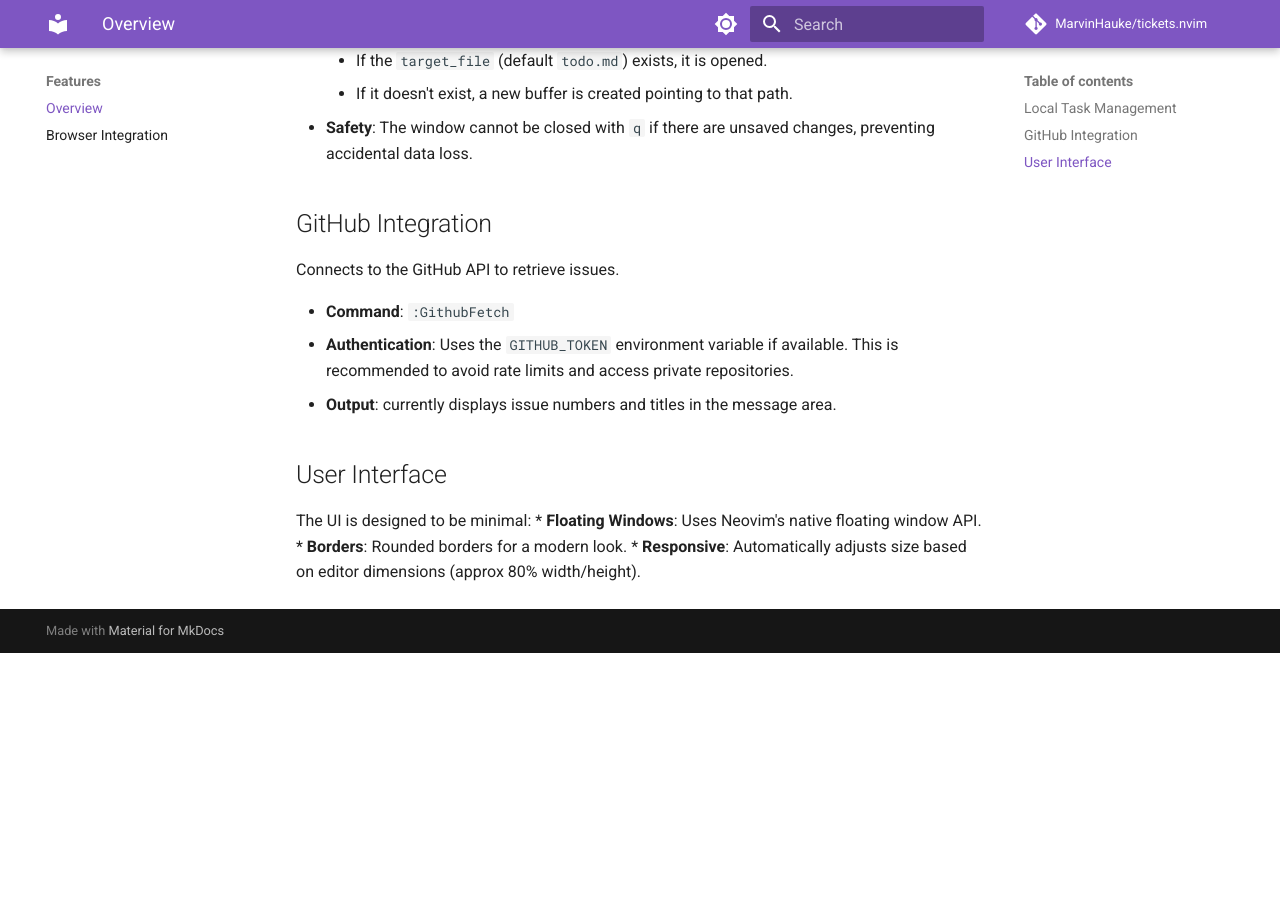
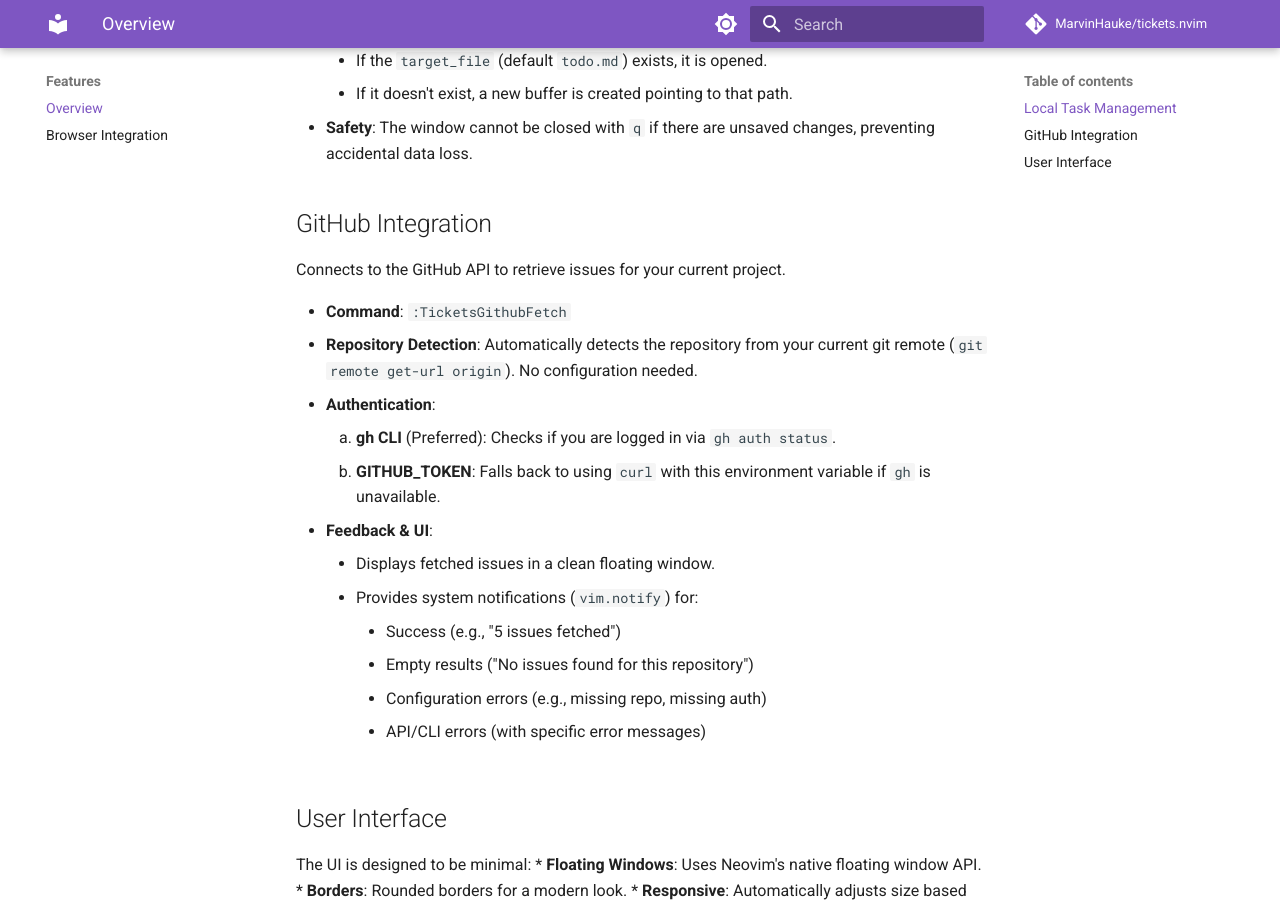
Before and after one commit to MarvinHauke/tickets.nvim, an MkDocs documentation site: the page built from docs/features/overview.md, in a window 1280 px wide and 900 px high, scrolled down 490 px. Built offline with MkDocs 1.6.1 and Material for MkDocs 9.7.7, drawn with Linux system fonts in a browser that asks for light colours; comment, search, counter and statistics services are not loaded; before the commit the page ends 1143 px from its top, so only the background shows below that.

Commit message:
feat: dynamic repo fetching, notifications, and robust CLI error handling
- **Dynamic Repository Detection**: Replaced hardcoded repository URL with automatic detection based on the current git remote. Added `get_current_repo` helper in `utils.lua` to parse `git remote get-url origin` supporting both SSH and HTTPS formats.
- **Enhanced Feedback**: Added `vim.notify` messages to inform the user when issues are successfully fetched (showing the count) or when no issues are found.
- **Fix `gh` CLI Error Handling**: Refactored `fetch_issues_gh` to buffer stderr and only report errors when the process exits with a non-zero code. This resolves false positive error notifications caused by empty stderr output.

```diff
--- a/docs/features/overview.md
+++ b/docs/features/overview.md
@@ -15,11 +15,20 @@ The core feature is the ability to quickly access a TODO file without leaving yo
 
 ## GitHub Integration
 
-Connects to the GitHub API to retrieve issues.
+Connects to the GitHub API to retrieve issues for your current project.
 
-*   **Command**: `:GithubFetch`
-*   **Authentication**: Uses the `GITHUB_TOKEN` environment variable if available. This is recommended to avoid rate limits and access private repositories.
-*   **Output**: currently displays issue numbers and titles in the message area.
+*   **Command**: `:TicketsGithubFetch`
+*   **Repository Detection**: Automatically detects the repository from your current git remote (`git remote get-url origin`). No configuration needed.
+*   **Authentication**:
+    1.  **gh CLI** (Preferred): Checks if you are logged in via `gh auth status`.
+    2.  **GITHUB_TOKEN**: Falls back to using `curl` with this environment variable if `gh` is unavailable.
+*   **Feedback & UI**:
+    *   Displays fetched issues in a clean floating window.
+    *   Provides system notifications (`vim.notify`) for:
+        *   Success (e.g., "5 issues fetched")
+        *   Empty results ("No issues found for this repository")
+        *   Configuration errors (e.g., missing repo, missing auth)
+        *   API/CLI errors (with specific error messages)
 
 ## User Interface
 
```
Also changed, not shown: docs/quickstart.md (+15 -2 lines), 2 other files.
